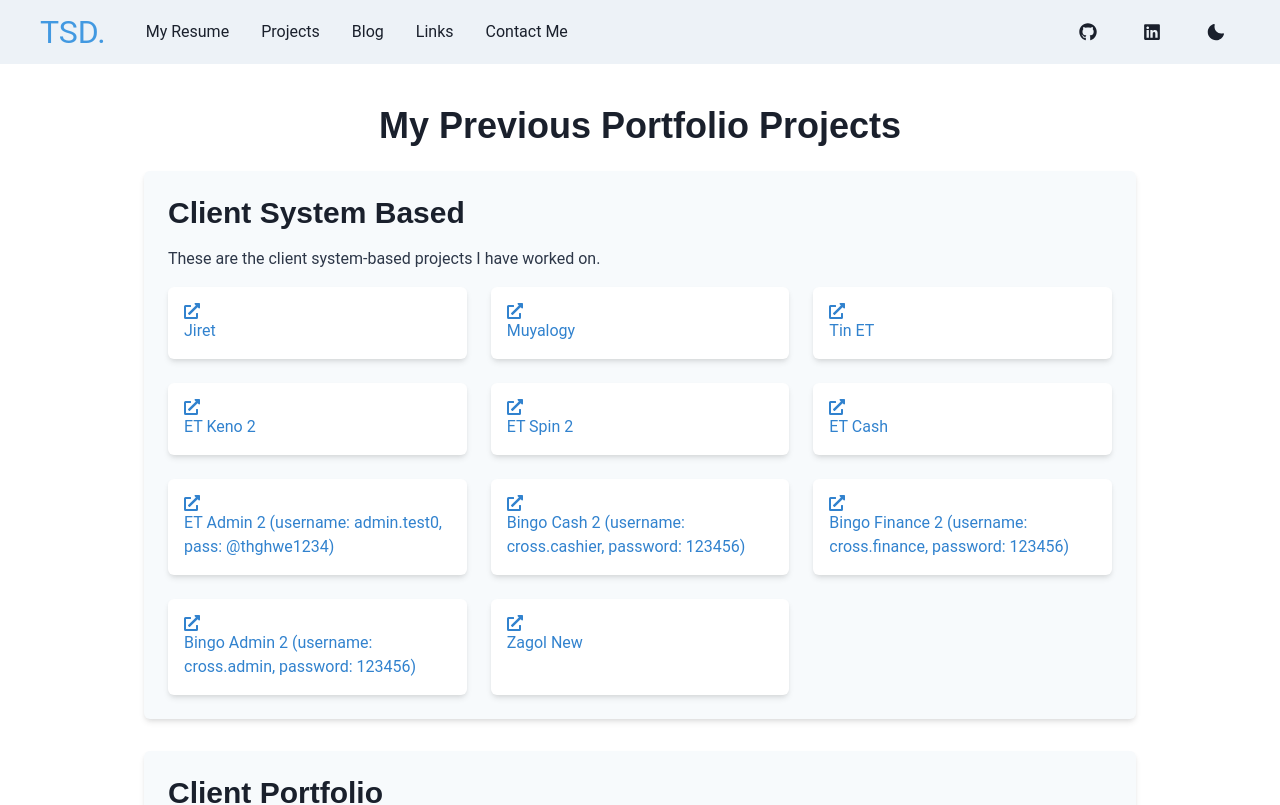
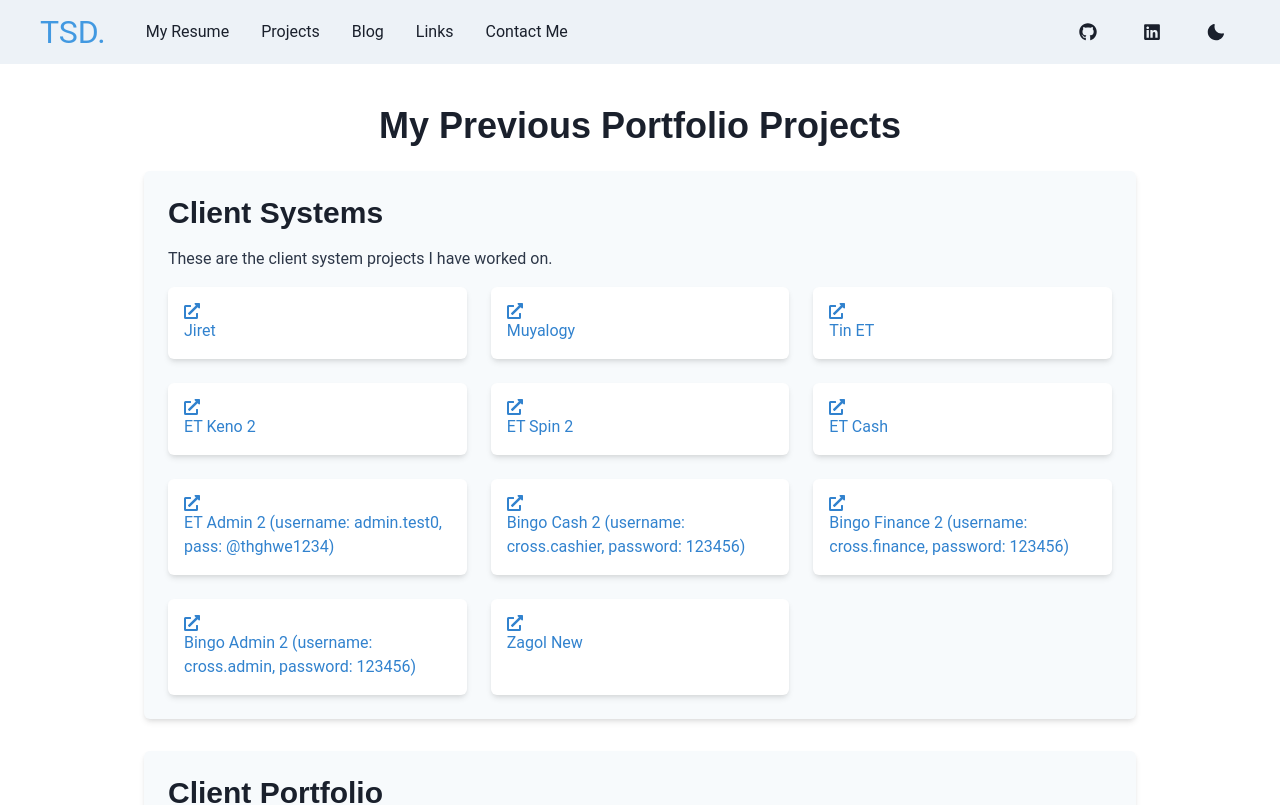
Before and after one commit to tinsaye-simeneh/portfolio, a Next.js app: page /links in a window 1280 px wide. Shown: the top 805 px of the page. Built offline with nearby package versions, Linux system fonts and the light colour scheme.

Commit message:
refactor: Update link category title on Links page

```diff
--- a/src/app/links/page.tsx
+++ b/src/app/links/page.tsx
@@ -8,15 +8,13 @@ import {
   Text,
   VStack,
 } from "@chakra-ui/react";
-import { FaExternalLinkAlt } from "react-icons/fa"; // Import React Icon for the external link icon
+import { FaExternalLinkAlt } from "react-icons/fa";
 
 const PortfolioLinks = () => {
-  // Portfolio categories with descriptions and links
   const sections = [
     {
-      title: "Client System Based",
-      description:
-        "These are the client system-based projects I have worked on.",
+      title: "Client Systems",
+      description: "These are the client system projects I have worked on.",
       links: [
         { url: "https://jiret.com", label: "Jiret" },
         { url: "https://muyalogy.com", label: "Muyalogy" },
```
